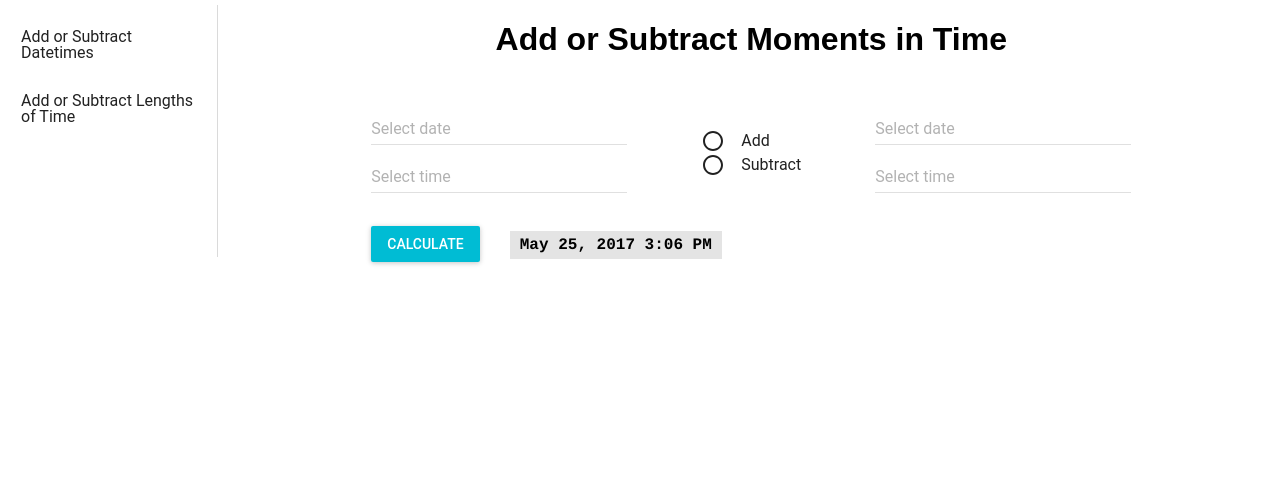
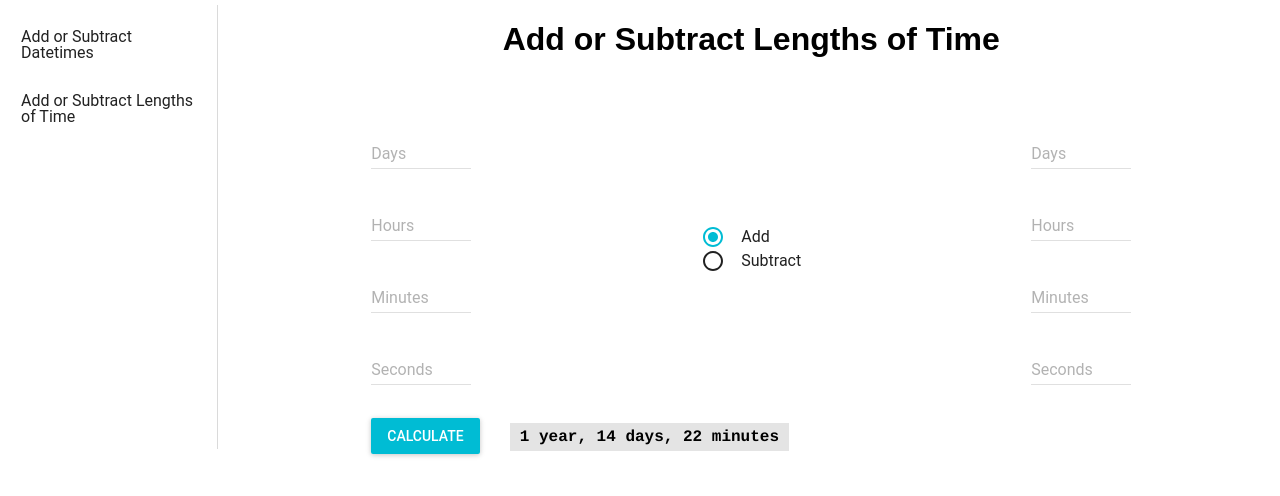
Before and after one commit to sequoian/time-calculator, a React (Create React App) app: page / in a window 1280 px wide. Shown: the top 496 px of the page. Built offline with nearby package versions, Linux system fonts and the light colour scheme; what react-tap-event-plugin would draw is missing.

Commit message:
state change on time calc

```diff
--- a/src/App.js
+++ b/src/App.js
@@ -34,7 +34,7 @@ class App extends Component {
   constructor(props) {
     super(props);
     this.state = {
-      currentPage: PAGES.DATETIMECALC
+      currentPage: PAGES.TIMECALC
     }
     this.changePage = this.changePage.bind(this);
   }
--- a/src/Results.js
+++ b/src/Results.js
@@ -8,6 +8,7 @@ class Results extends Component {
         <RaisedButton
           label="Calculate"
           primary={true}
+          onClick={() => console.log('submitted')}
         />
         <span className="results">{this.props.results}</span>
       </div>
--- a/src/TimeCalc.js
+++ b/src/TimeCalc.js
@@ -4,14 +4,49 @@ import {RadioButton, RadioButtonGroup} from 'material-ui/RadioButton';
 import Results from './Results';
 
 class TimeCalc extends Component {
+  constructor(props) {
+    super(props);
+    this.state = {
+      timeFields1: ['', '', '', ''],
+      timeFields2: ['', '', '', ''],
+      operation: 'add'
+    }
+    this.change = this.change.bind(this);
+    this.changeTimeField = this.changeTimeField.bind(this);
+  }
+
+  change(event, value) {
+    this.setState({
+      [event.target.name]: value
+    })
+  }
+
+  changeTimeField(event, value) {
+    const name = event.target.name;
+    const idx = event.target.getAttribute('data-idx');
+    let newArray = this.state[name];
+    newArray[idx] = value
+    this.setState({
+      [name]: newArray
+    })
+  }
+
   render() {
     return (
       <div>
         <h1>Add or Subtract Lengths of Time</h1>
         <form>
           <div className="fields">
-            <TimeSpanFields />
-            <RadioButtonGroup name="operation">
+            <TimeSpanFields
+              values={this.state.timeFields1}
+              name='timeFields1'
+              change={this.changeTimeField}
+            />
+            <RadioButtonGroup
+              name="operation"
+              valueSelected={this.state.operation}
+              onChange={this.change}
+            >
               <RadioButton
                 value="add"
                 label="Add"
@@ -21,7 +56,11 @@ class TimeCalc extends Component {
                 label="Subtract"
               />
             </RadioButtonGroup>
-            <TimeSpanFields />
+            <TimeSpanFields
+              values={this.state.timeFields2}
+              name='timeFields2'
+              change={this.changeTimeField}
+            />
           </div>
           <Results
             results="1 year, 14 days, 22 minutes"
--- a/src/TimeSpanFields.js
+++ b/src/TimeSpanFields.js
@@ -24,6 +24,12 @@ class TimeSpanFields extends Component {
               floatingLabelText={item}
               type="number"
               style={styles}
+              value={
+                this.props.values ? this.props.values[idx] : ''
+              }
+              name={this.props.name}
+              data-idx={idx}
+              onChange={this.props.change}
             />
           ))
         }
```
